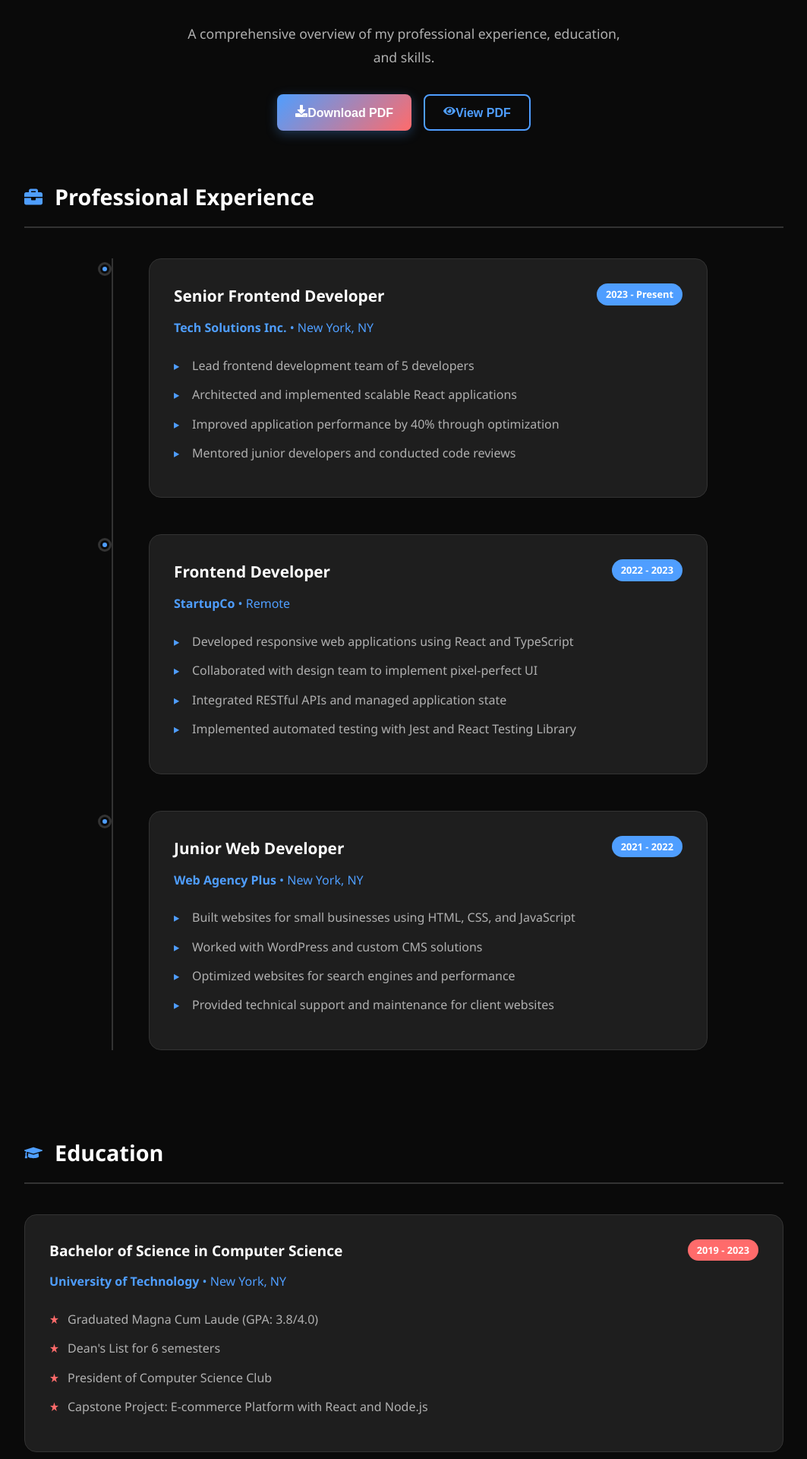
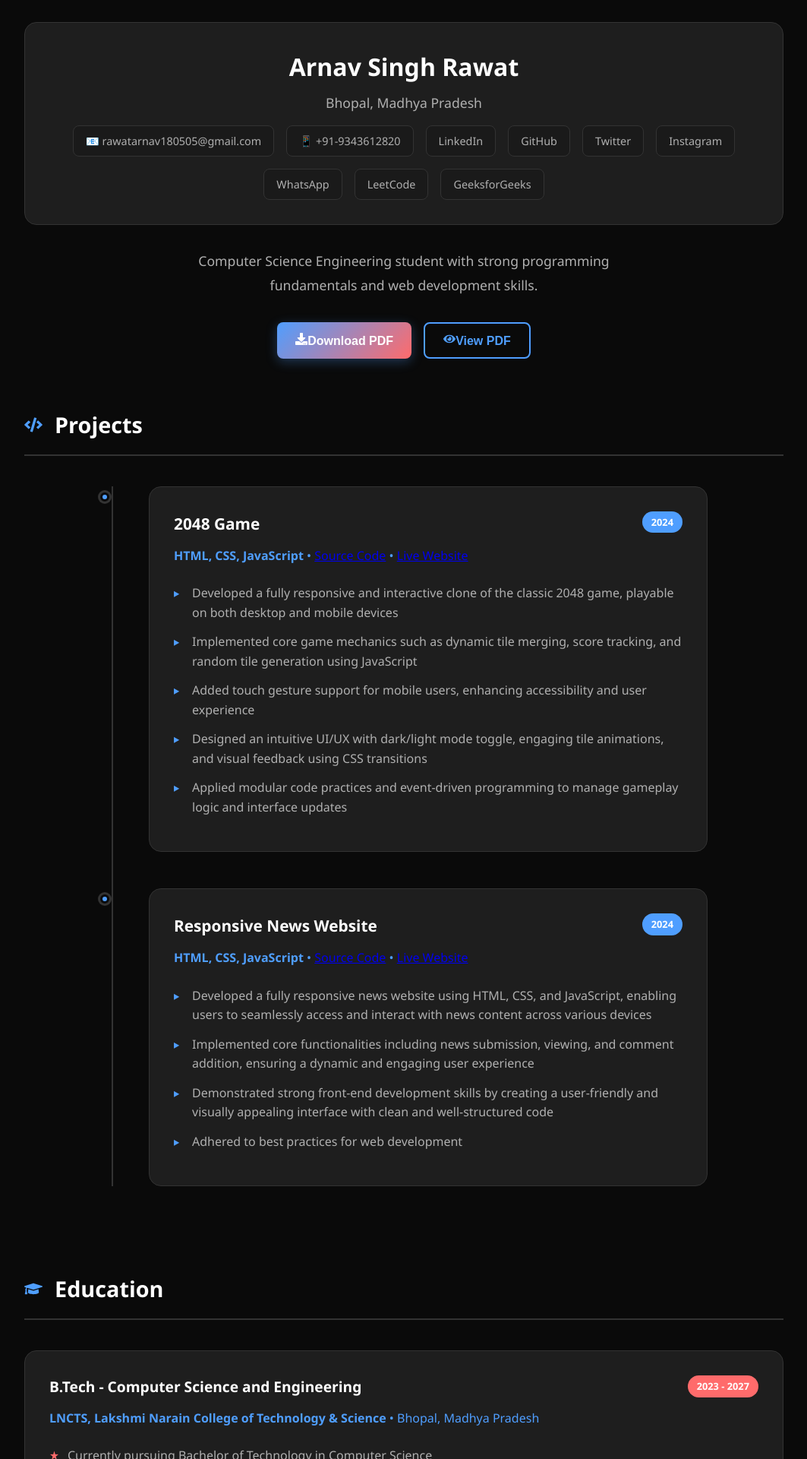
Before and after one commit to ArnavSinghRawat18/Portfolio-Website, a React (Create React App) app: page /resume in a window 1280 px wide. Shown: the part 200-2120 px from the top of the page at 76% size, without its empty margins (108-1171 px from the left). Built offline with nearby package versions, Linux system fonts and the light colour scheme.

Commit message:
Homepage done

```diff
--- a/src/components/Footer.jsx
+++ b/src/components/Footer.jsx
@@ -1,5 +1,5 @@
 import React from 'react';
-import { FaGithub, FaLinkedin, FaTwitter, FaHeart } from 'react-icons/fa';
+import { FaGithub, FaLinkedin, FaTwitter, FaInstagram, FaWhatsapp, FaHeart } from 'react-icons/fa';
 import './Footer.css';
 
 const Footer = () => {
@@ -8,18 +8,28 @@ const Footer = () => {
   const socialLinks = [
     {
       icon: <FaGithub />,
-      url: 'https://github.com/arnavsinghrawat',
+      url: 'https://github.com/ArnavSinghRawat18',
       label: 'GitHub'
     },
     {
       icon: <FaLinkedin />,
-      url: 'https://linkedin.com/in/arnavsinghrawat',
+      url: 'https://www.linkedin.com/in/arnav-singh-rawat-993725275/',
       label: 'LinkedIn'
     },
     {
       icon: <FaTwitter />,
-      url: 'https://twitter.com/arnavsinghrawat',
+      url: 'https://x.com/ArnavSinghRawa1',
       label: 'Twitter'
+    },
+    {
+      icon: <FaInstagram />,
+      url: 'https://www.instagram.com/a.r.n.a.v_s.i.n.g.h_r.a.w.a.t/',
+      label: 'Instagram'
+    },
+    {
+      icon: <FaWhatsapp />,
+      url: 'https://wa.me/919343612820',
+      label: 'WhatsApp'
     }
   ];
 
--- a/src/pages/Home.jsx
+++ b/src/pages/Home.jsx
@@ -1,6 +1,6 @@
 import React, { useState, useEffect } from 'react';
 import { Link } from 'react-router-dom';
-import { FaGithub, FaLinkedin, FaTwitter, FaArrowDown } from 'react-icons/fa';
+import { FaGithub, FaLinkedin, FaTwitter, FaInstagram, FaWhatsapp, FaArrowDown } from 'react-icons/fa';
 import './Home.css';
 
 const Home = () => {
@@ -8,6 +8,7 @@ const Home = () => {
   const [weather, setWeather] = useState(null);
   const [weatherLocation, setWeatherLocation] = useState('Unknown Location');
   const [locationError, setLocationError] = useState(null);
+  const [showLocationAlert, setShowLocationAlert] = useState(false);
   const [quote, setQuote] = useState(null);
   const [typewriterText, setTypewriterText] = useState('');
 
@@ -24,8 +25,7 @@ const Home = () => {
     return () => clearInterval(timer);
   }, []);
 
-  // Weather API with User Location
-  useEffect(() => {
+  // Function to fetch weather by coordinates
   const fetchWeatherByLocation = async (latitude, longitude) => {
     try {
       // Fetch weather data
@@ -54,6 +54,8 @@ const Home = () => {
     }
   };
 
+  // Weather API with User Location
+  useEffect(() => {
     const fetchWeather = () => {
       if ('geolocation' in navigator) {
         navigator.geolocation.getCurrentPosition(
@@ -64,6 +66,7 @@ const Home = () => {
           (error) => {
             console.error('Geolocation error:', error);
             setLocationError('Location access denied');
+            setShowLocationAlert(true);
             // Fallback to default location (NYC)
             fetchWeatherByLocation(40.7128, -74.0060);
             setWeatherLocation('New York City, USA (Default)');
@@ -77,6 +80,7 @@ const Home = () => {
       } else {
         console.error('Geolocation not supported');
         setLocationError('Geolocation not supported');
+        setShowLocationAlert(true);
         // Fallback to default location
         fetchWeatherByLocation(40.7128, -74.0060);
         setWeatherLocation('New York City, USA (Default)');
@@ -85,6 +89,29 @@ const Home = () => {
 
     fetchWeather();
   }, []);
+
+  // Function to handle location permission request
+  const handleAllowLocation = () => {
+    setShowLocationAlert(false);
+    if ('geolocation' in navigator) {
+      navigator.geolocation.getCurrentPosition(
+        (position) => {
+          const { latitude, longitude } = position.coords;
+          setLocationError(null);
+          fetchWeatherByLocation(latitude, longitude);
+        },
+        (error) => {
+          console.error('Geolocation error:', error);
+          // Keep using default location but hide alert
+        },
+        {
+          enableHighAccuracy: true,
+          timeout: 10000,
+          maximumAge: 300000
+        }
+      );
+    }
+  };
 
   // Quote API
   useEffect(() => {
@@ -144,9 +171,11 @@ const Home = () => {
   };
 
   const socialLinks = [
-    { icon: <FaGithub />, url: 'https://github.com/arnavsinghrawat', label: 'GitHub' },
-    { icon: <FaLinkedin />, url: 'https://linkedin.com/in/arnavsinghrawat', label: 'LinkedIn' },
-    { icon: <FaTwitter />, url: 'https://twitter.com/arnavsinghrawat', label: 'Twitter' }
+    { icon: <FaGithub />, url: 'https://github.com/ArnavSinghRawat18', label: 'GitHub' },
+    { icon: <FaLinkedin />, url: 'https://www.linkedin.com/in/arnav-singh-rawat-993725275/', label: 'LinkedIn' },
+    { icon: <FaTwitter />, url: 'https://x.com/ArnavSinghRawa1', label: 'Twitter' },
+    { icon: <FaInstagram />, url: 'https://www.instagram.com/a.r.n.a.v_s.i.n.g.h_r.a.w.a.t/', label: 'Instagram' },
+    { icon: <FaWhatsapp />, url: 'https://wa.me/919343612820', label: 'WhatsApp' }
   ];
 
   return (
@@ -160,6 +189,27 @@ const Home = () => {
         <div className="gradient-orb orb-1"></div>
         <div className="gradient-orb orb-2"></div>
       </div>
+
+      {/* Location Permission Alert */}
+      {showLocationAlert && (
+        <div className="location-alert">
+          <div className="location-alert-content">
+            <div className="alert-icon">📍</div>
+            <div className="alert-text">
+              <h3>Enable Location Access</h3>
+              <p>To use full features of the website including live weather updates, please allow location access.</p>
+            </div>
+            <div className="alert-actions">
+              <button className="btn btn-primary btn-small" onClick={handleAllowLocation}>
+                Allow Location
+              </button>
+              <button className="btn btn-secondary btn-small" onClick={() => setShowLocationAlert(false)}>
+                Maybe Later
+              </button>
+            </div>
+          </div>
+        </div>
+      )}
 
       <div className="container">
         <div className="home-content">
--- a/src/pages/Resume.css
+++ b/src/pages/Resume.css
@@ -349,6 +349,111 @@
   font-weight: 600;
 }
 
+/* Personal Info Styles */
+.personal-info {
+  margin: 2rem 0;
+  padding: 2rem;
+  background: var(--card-bg);
+  border-radius: 16px;
+  border: 1px solid var(--border-color);
+}
+
+.personal-info h2 {
+  font-size: 2rem;
+  font-weight: 700;
+  color: var(--text-primary);
+  margin-bottom: 0.5rem;
+}
+
+.personal-info p {
+  color: var(--text-secondary);
+  font-size: 1.1rem;
+  margin-bottom: 1rem;
+}
+
+.contact-links {
+  display: flex;
+  flex-wrap: wrap;
+  gap: 1rem;
+  justify-content: center;
+  align-items: center;
+}
+
+.contact-links span,
+.contact-links a {
+  font-size: 0.9rem;
+  color: var(--text-secondary);
+  text-decoration: none;
+  padding: 0.5rem 1rem;
+  background: var(--bg-secondary);
+  border-radius: 8px;
+  border: 1px solid var(--border-color);
+  transition: all 0.3s ease;
+}
+
+.contact-links a:hover {
+  color: var(--accent-primary);
+  border-color: var(--accent-primary);
+  transform: translateY(-2px);
+}
+
+/* Extracurricular Activities Styles */
+.extracurricular-grid {
+  display: grid;
+  grid-template-columns: repeat(auto-fit, minmax(300px, 1fr));
+  gap: 2rem;
+}
+
+.extracurricular-category {
+  background: var(--card-bg);
+  padding: 2rem;
+  border-radius: 16px;
+  border: 1px solid var(--border-color);
+  transition: all 0.3s ease;
+}
+
+.extracurricular-category:hover {
+  transform: translateY(-5px);
+  box-shadow: 0 10px 30px var(--shadow-dark);
+}
+
+.extracurricular-title {
+  font-size: 1.3rem;
+  font-weight: 600;
+  color: var(--accent-primary);
+  margin-bottom: 1rem;
+  border-bottom: 2px solid var(--accent-primary);
+  padding-bottom: 0.5rem;
+}
+
+.extracurricular-list {
+  list-style: none;
+  margin: 0;
+  padding: 0;
+}
+
+.extracurricular-list li {
+  padding: 0.5rem 0;
+  color: var(--text-primary);
+  position: relative;
+  padding-left: 1.5rem;
+}
+
+.extracurricular-list li::before {
+  content: '•';
+  color: var(--accent-primary);
+  font-weight: bold;
+  position: absolute;
+  left: 0;
+  top: 0.5rem;
+}
+
+.credential-id {
+  font-size: 0.8rem;
+  color: var(--text-secondary);
+  font-style: italic;
+}
+
 /* Animation delays for sections */
 .resume-section:nth-child(1) { animation-delay: 0.1s; }
 .resume-section:nth-child(2) { animation-delay: 0.2s; }
@@ -413,6 +518,25 @@
   .certifications-grid {
     grid-template-columns: 1fr;
   }
+
+  .contact-links {
+    gap: 0.5rem;
+  }
+
+  .contact-links span,
+  .contact-links a {
+    font-size: 0.8rem;
+    padding: 0.4rem 0.8rem;
+  }
+
+  .extracurricular-grid {
+    grid-template-columns: 1fr;
+    gap: 1.5rem;
+  }
+
+  .personal-info {
+    padding: 1.5rem;
+  }
 }
 
 @media (max-width: 480px) {
@@ -444,4 +568,17 @@
     flex-direction: column;
     align-items: start;
   }
+
+  .contact-links {
+    flex-direction: column;
+    gap: 0.5rem;
+  }
+
+  .extracurricular-category {
+    padding: 1.5rem;
+  }
+
+  .personal-info {
+    padding: 1rem;
+  }
 }
--- a/src/pages/Resume.jsx
+++ b/src/pages/Resume.jsx
@@ -7,89 +7,125 @@ const Resume = () => {
     // Create a link element and trigger download
     const link = document.createElement('a');
     link.href = '/resume.pdf'; // PDF should be in public folder
-    link.download = 'John_Doe_Resume.pdf';
+    link.download = 'Arnav_Singh_Rawat_Resume.pdf';
     document.body.appendChild(link);
     link.click();
     document.body.removeChild(link);
   };
 
-  const experience = [
+  const projects = [
     {
-      title: 'Senior Frontend Developer',
-      company: 'Tech Solutions Inc.',
-      period: '2023 - Present',
-      location: 'New York, NY',
+      title: '2048 Game',
+      tech: 'HTML, CSS, JavaScript',
+      period: '2024',
+      links: {
+        source: '#',
+        live: '#'
+      },
       description: [
-        'Lead frontend development team of 5 developers',
-        'Architected and implemented scalable React applications',
-        'Improved application performance by 40% through optimization',
-        'Mentored junior developers and conducted code reviews'
+        'Developed a fully responsive and interactive clone of the classic 2048 game, playable on both desktop and mobile devices',
+        'Implemented core game mechanics such as dynamic tile merging, score tracking, and random tile generation using JavaScript',
+        'Added touch gesture support for mobile users, enhancing accessibility and user experience',
+        'Designed an intuitive UI/UX with dark/light mode toggle, engaging tile animations, and visual feedback using CSS transitions',
+        'Applied modular code practices and event-driven programming to manage gameplay logic and interface updates'
       ]
     },
     {
-      title: 'Frontend Developer',
-      company: 'StartupCo',
-      period: '2022 - 2023',
-      location: 'Remote',
+      title: 'Responsive News Website',
+      tech: 'HTML, CSS, JavaScript',
+      period: '2024',
+      links: {
+        source: '#',
+        live: '#'
+      },
       description: [
-        'Developed responsive web applications using React and TypeScript',
-        'Collaborated with design team to implement pixel-perfect UI',
-        'Integrated RESTful APIs and managed application state',
-        'Implemented automated testing with Jest and React Testing Library'
-      ]
-    },
-    {
-      title: 'Junior Web Developer',
-      company: 'Web Agency Plus',
-      period: '2021 - 2022',
-      location: 'New York, NY',
-      description: [
-        'Built websites for small businesses using HTML, CSS, and JavaScript',
-        'Worked with WordPress and custom CMS solutions',
-        'Optimized websites for search engines and performance',
-        'Provided technical support and maintenance for client websites'
+        'Developed a fully responsive news website using HTML, CSS, and JavaScript, enabling users to seamlessly access and interact with news content across various devices',
+        'Implemented core functionalities including news submission, viewing, and comment addition, ensuring a dynamic and engaging user experience',
+        'Demonstrated strong front-end development skills by creating a user-friendly and visually appealing interface with clean and well-structured code',
+        'Adhered to best practices for web development'
       ]
     }
   ];
 
   const education = [
     {
-      degree: 'Bachelor of Science in Computer Science',
-      school: 'University of Technology',
-      period: '2019 - 2023',
-      location: 'New York, NY',
+      degree: 'B.Tech - Computer Science and Engineering',
+      school: 'LNCTS, Lakshmi Narain College of Technology & Science',
+      period: '2023 - 2027',
+      location: 'Bhopal, Madhya Pradesh',
       achievements: [
-        'Graduated Magna Cum Laude (GPA: 3.8/4.0)',
-        'Dean\'s List for 6 semesters',
-        'President of Computer Science Club',
-        'Capstone Project: E-commerce Platform with React and Node.js'
+        'Currently pursuing Bachelor of Technology in Computer Science',
+        'Focused on programming languages, data structures, and web development',
+        'Active participant in college technical activities'
+      ]
+    },
+    {
+      degree: 'High School Education',
+      school: 'CBSE Board',
+      period: '2021 - 2023',
+      location: 'India',
+      achievements: [
+        '12th (PCM) CBSE Board - 82%',
+        '10th CBSE Board - 90%'
       ]
     }
   ];
 
   const certifications = [
     {
-      name: 'React Developer Certification',
-      issuer: 'Meta',
-      year: '2023'
+      name: 'NEC \'24 Basic Track - Finalist',
+      issuer: 'E-Cell, IIT Bombay',
+      year: '2025',
+      credentialId: 'ecell2021'
     },
     {
-      name: 'AWS Certified Cloud Practitioner',
-      issuer: 'Amazon Web Services',
-      year: '2023'
+      name: 'National Science Olympiad Participation',
+      issuer: 'National Science Foundation',
+      year: '2025'
     },
     {
-      name: 'JavaScript Algorithms and Data Structures',
-      issuer: 'freeCodeCamp',
-      year: '2022'
+      name: 'Data Structures and Algorithms',
+      issuer: 'Coursera',
+      year: '2024'
+    },
+    {
+      name: 'JavaScript Essential',
+      issuer: 'Cisco Networking Academy',
+      year: '2024'
     }
   ];
 
   const skills = {
-    'Frontend': ['React', 'TypeScript', 'JavaScript', 'HTML5', 'CSS3', 'Tailwind CSS', 'Next.js'],
-    'Backend': ['Node.js', 'Express', 'MongoDB', 'PostgreSQL', 'GraphQL'],
-    'Tools': ['Git', 'Docker', 'AWS', 'Figma', 'Jest', 'Webpack', 'Vite']
+    'Programming': ['C', 'C++', 'JavaScript', 'Data Structures & Algorithms', 'Object-Oriented Programming'],
+    'Frontend': ['HTML5', 'CSS3', 'JavaScript', 'React.js', 'Responsive Design'],
+    'Tools & Others': ['Git', 'Video Editing', 'Problem Solving', 'Web Development']
   };
+
+  const extracurricular = [
+    {
+      category: 'Martial Arts',
+      activities: [
+        'Karate: Blue belt holder',
+        'District Bronze medalist',
+        'State level player'
+      ]
+    },
+    {
+      category: 'Sports',
+      activities: [
+        'Cricket: Part of inter-school team',
+        'Badminton: College level player'
+      ]
+    },
+    {
+      category: 'Communication & Leadership',
+      activities: [
+        'Won multiple debate competitions',
+        'Recognized as a good public speaker',
+        'Strong communication skills'
+      ]
+    }
+  ];
 
   return (
     <div className="resume">
@@ -98,8 +134,23 @@ const Resume = () => {
           {/* Header */}
           <div className="resume-header">
             <h1 className="heading-1">My <span className="text-gradient">Resume</span></h1>
+            <div className="personal-info">
+              <h2>Arnav Singh Rawat</h2>
+              <p>Bhopal, Madhya Pradesh</p>
+              <div className="contact-links">
+                <span>📧 rawatarnav180505@gmail.com</span>
+                <span>📱 +91-9343612820</span>
+                <a href="https://www.linkedin.com/in/arnav-singh-rawat-993725275/" target="_blank" rel="noopener noreferrer">LinkedIn</a>
+                <a href="https://github.com/ArnavSinghRawat18" target="_blank" rel="noopener noreferrer">GitHub</a>
+                <a href="https://x.com/ArnavSinghRawa1" target="_blank" rel="noopener noreferrer">Twitter</a>
+                <a href="https://www.instagram.com/a.r.n.a.v_s.i.n.g.h_r.a.w.a.t/" target="_blank" rel="noopener noreferrer">Instagram</a>
+                <a href="https://wa.me/919343612820" target="_blank" rel="noopener noreferrer">WhatsApp</a>
+                <span>LeetCode</span>
+                <span>GeeksforGeeks</span>
+              </div>
+            </div>
             <p className="resume-description">
-              A comprehensive overview of my professional experience, education, and skills.
+              Computer Science Engineering student with strong programming fundamentals and web development skills.
             </p>
             <div className="resume-actions">
               <button className="btn btn-primary" onClick={handleDownload}>
@@ -114,26 +165,32 @@ const Resume = () => {
           </div>
 
           <div className="resume-main">
-            {/* Experience Section */}
+            {/* Projects Section */}
             <section className="resume-section">
               <div className="section-header">
-                <FaBriefcase className="section-icon" />
-                <h2 className="section-title">Professional Experience</h2>
+                <FaCode className="section-icon" />
+                <h2 className="section-title">Projects</h2>
               </div>
               <div className="timeline">
-                {experience.map((job, index) => (
+                {projects.map((project, index) => (
                   <div key={index} className="timeline-item">
                     <div className="timeline-marker"></div>
                     <div className="timeline-content">
                       <div className="job-header">
-                        <h3 className="job-title">{job.title}</h3>
-                        <span className="job-period">{job.period}</span>
+                        <h3 className="job-title">{project.title}</h3>
+                        <span className="job-period">{project.period}</span>
                       </div>
                       <div className="job-company">
-                        <strong>{job.company}</strong> • {job.location}
+                        <strong>{project.tech}</strong>
+                        {project.links && (
+                          <span>
+                            {project.links.source && <> • <a href={project.links.source} target="_blank" rel="noopener noreferrer">Source Code</a></>}
+                            {project.links.live && <> • <a href={project.links.live} target="_blank" rel="noopener noreferrer">Live Website</a></>}
+                          </span>
+                        )}
                       </div>
                       <ul className="job-description">
-                        {job.description.map((item, itemIndex) => (
+                        {project.description.map((item, itemIndex) => (
                           <li key={itemIndex}>{item}</li>
                         ))}
                       </ul>
@@ -202,7 +259,28 @@ const Resume = () => {
                     <div className="certification-details">
                       <span className="certification-issuer">{cert.issuer}</span>
                       <span className="certification-year">{cert.year}</span>
+                      {cert.credentialId && <span className="credential-id">ID: {cert.credentialId}</span>}
                     </div>
+                  </div>
+                ))}
+              </div>
+            </section>
+
+            {/* Extracurricular Activities Section */}
+            <section className="resume-section">
+              <div className="section-header">
+                <FaBriefcase className="section-icon" />
+                <h2 className="section-title">Extracurricular Activities</h2>
+              </div>
+              <div className="extracurricular-grid">
+                {extracurricular.map((item, index) => (
+                  <div key={index} className="extracurricular-category">
+                    <h3 className="extracurricular-title">{item.category}</h3>
+                    <ul className="extracurricular-list">
+                      {item.activities.map((activity, actIndex) => (
+                        <li key={actIndex}>{activity}</li>
+                      ))}
+                    </ul>
                   </div>
                 ))}
               </div>
```
Also changed, not shown: src/pages/Home.css (+101 -0 lines), 1 other file (tests, documents, lock files or other folders). Lines whose indentation alone changed are shown as unchanged.
